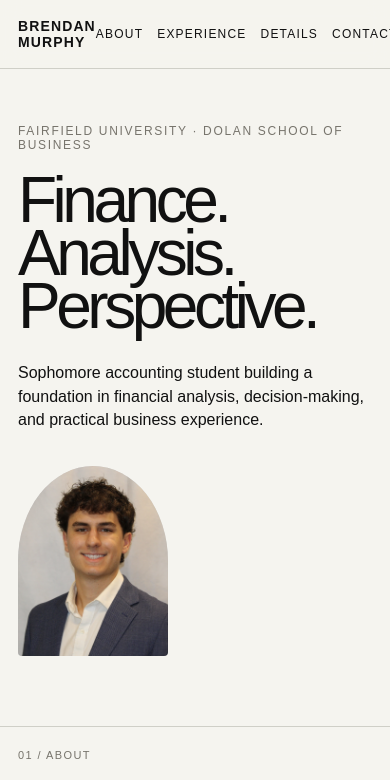
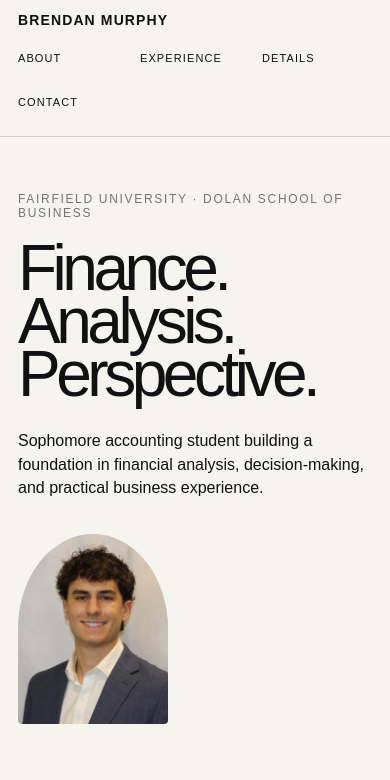
Before and after one commit to bmurph31/bmurph31.github.io, a plain HTML site: page index.html in a window 390 px wide. Shown: the top 780 px of the page. Drawn offline with Linux system fonts and the light colour scheme.

Commit message:
Make section navigation responsive and keep anchor targets visible

```diff
--- a/style.css
+++ b/style.css
@@ -598,3 +598,40 @@ footer {
         transition: none;
     }
 }
+
+/* Keep section headings clear of the sticky navigation. */
+main[id], section[id], .detail[id] {
+    scroll-margin-top: 100px;
+}
+
+.nav a {
+    display: inline-flex;
+    align-items: center;
+    min-height: 44px;
+    white-space: nowrap;
+}
+
+.nav a:focus-visible, .wordmark:focus-visible {
+    outline: 2px solid var(--accent);
+    outline-offset: 4px;
+}
+
+@media (max-width: 1000px) {
+    .topbar {
+        flex-direction: column;
+        align-items: stretch;
+        gap: 8px;
+        padding: 12px 18px;
+    }
+
+    .nav {
+        display: grid;
+        grid-template-columns: repeat(3, minmax(0, 1fr));
+        gap: 0 12px;
+        font-size: 11px;
+    }
+
+    main[id], section[id], .detail[id] {
+        scroll-margin-top: 160px;
+    }
+}
```
